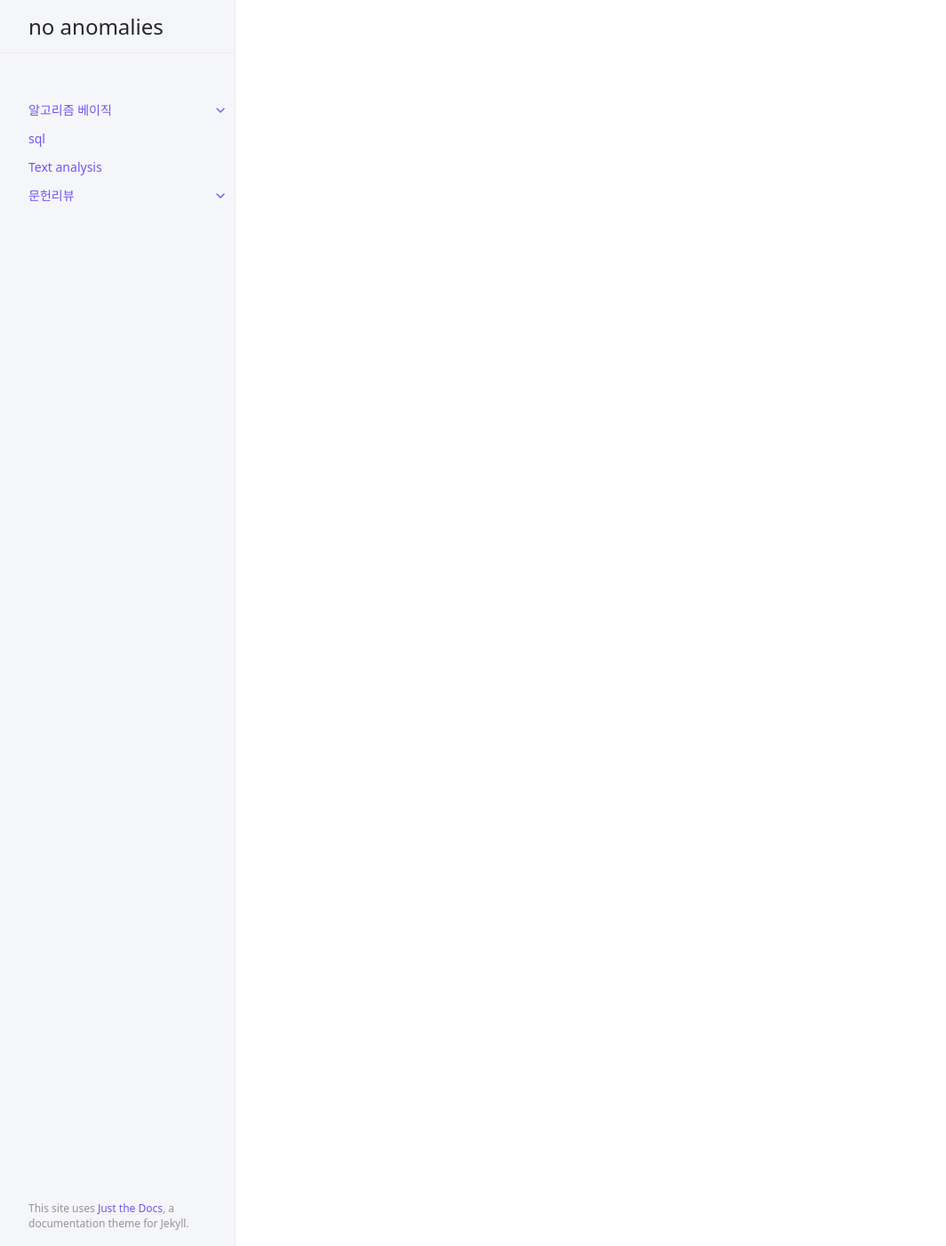
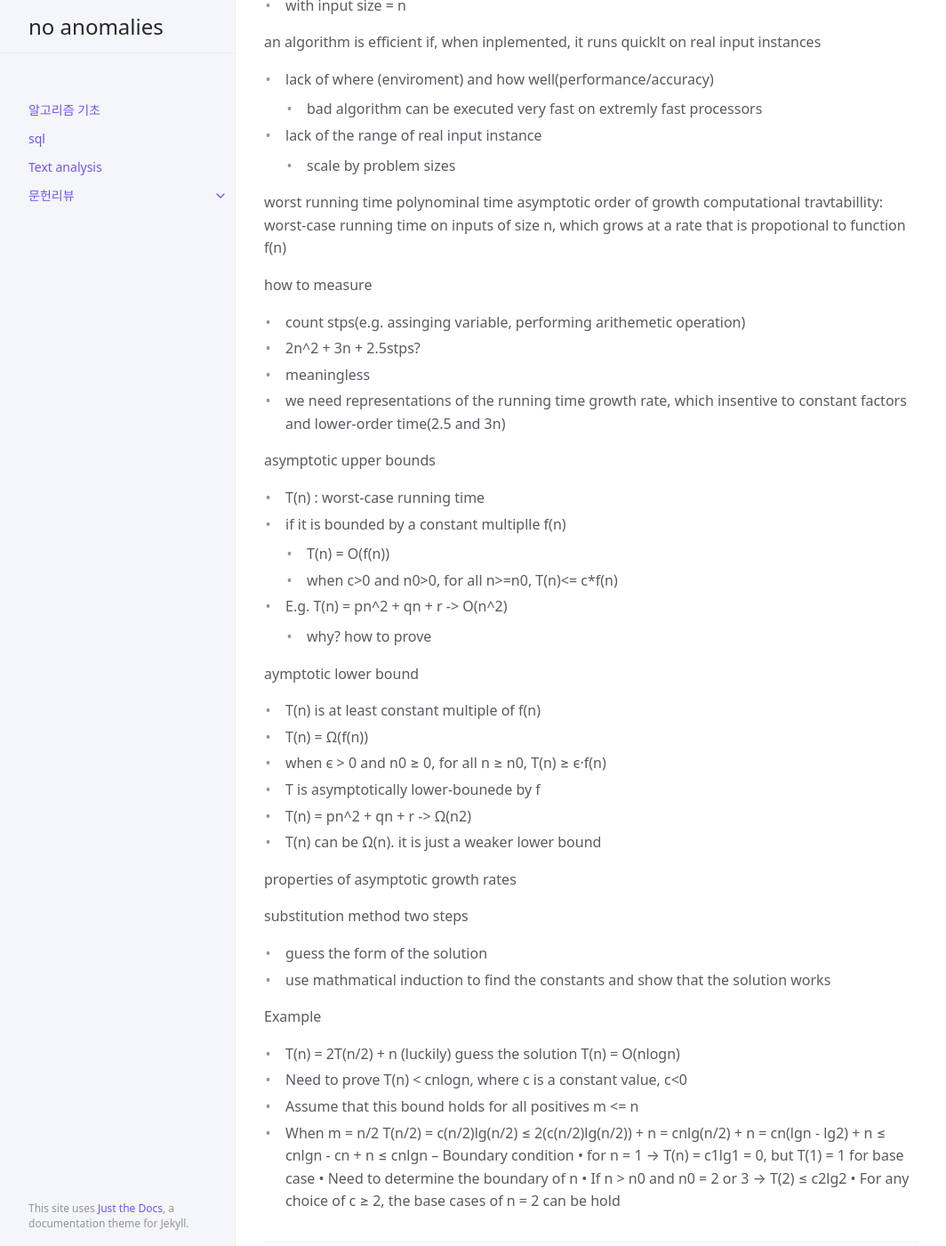
Before and after one commit to noanomal/noanomal.github.io, a Jekyll site: the page built from docs/algorithm_basic/index.md, in a window 1280 px wide and 1400 px high, scrolled down 1788 px. Shown: the whole window at 89% size, without its empty margins (107-1171 px from the left). Built offline with Jekyll 4.4.1, drawn with Linux system fonts in a browser that asks for light colours; cached includes are drawn as plain includes; some of the changed text lies outside the part shown.

````diff
--- a/_includes/head_custom.html
+++ b/_includes/head_custom.html
@@ -0,0 +1,13 @@
+<!-- _includes/head_custom.html -->
+<script>
+    window.MathJax = {
+      tex: {
+        inlineMath: [['$', '$'], ['\\(', '\\)']],
+        displayMath: [['$$', '$$'], ['\\[', '\\]']]
+      },
+      svg: {
+        fontCache: 'global'
+      }
+    };
+  </script>
+  <script src="https://cdn.jsdelivr.net/npm/mathjax@3/es5/tex-mml-chtml.js"></script>
--- a/_includes/header_custom.html
+++ /dev/null
@@ -1,13 +0,0 @@
-<!-- _includes/head_custom.html -->
-<script>
-    window.MathJax = {
-      tex: {
-        inlineMath: [['$', '$'], ['\\(', '\\)']],
-        displayMath: [['$$', '$$'], ['\\[', '\\]']]
-      },
-      svg: {
-        fontCache: 'global'
-      }
-    };
-  </script>
-  <script src="https://cdn.jsdelivr.net/npm/mathjax@3/es5/tex-mml-chtml.js"></script>
--- a/docs/algorithm_basic/index.md
+++ b/docs/algorithm_basic/index.md
@@ -1,7 +1,121 @@
 ---
-title: 알고리즘 베이직
+title: 알고리즘 기초
 nav_order: 1
 ---
 
-stable matching(stable marriage) problem
-self enforcement agreement
+
+## computational tractability(계산 취급용이성, 계산 추적성)
+
+### 학습목표
+알고리즘이 단순히 이론적으로 올바른지를 넘어서, 실제 문제 해결에 사용할 수 있을 만큼 효율적인지(tractability)를 판단할 수 있는 실용적인 관점을 기르것 입니다.
+
+현재 사용 가능한 컴퓨터 성능으로 알고리즘을 실제로 실행할 수 있고 실용적으로 활용할 수 있는지를 판단하려면, 입력 크기가 커질 때 계산 시간과 메모리 사용량이 어떻게 변하는지를 분석해야 합니다. 이러한 관계를 분석하는 것이 **computational tractability(계산 취급용이성)** 의 핵심입니다.
+
+
+### Running time
+알고리즘의 효율성을 평가할 때 가장 중요한 요소 중 하나는 **실행 시간(running time)** 입니다. 특히, 입력 크기가 커질수록 알고리즘이 얼마나 느려지는지를 예측하는 것이 중요합니다. 이때 사용하는 개념이 바로 **running time** 입니다.
+
+Running time bound는 알고리즘이 문제를 해결하는 데 걸리는 시간의 상한을 수학적으로 표현한 것입니다. 보통 **입력 크기(n)** 에 따라 알고리즘이 얼마나 빠르게(또는 느리게) 작동하는지를 분석할 때 사용합니다. Running timed은 주로 `Best case`, `Average case`,`Worst case`를 측정하여 효율성을 평가하고, 실 사용에서는 `Worst case`를 참고 합니다.
+
+```
+알고리즘을 설계할 때 가장 중요한 건 효율성입니다. 그냥 문제를 푸는 게 아니라, 어떻게 하면 더 빠르고 자원을 덜 쓰면서 풀 수 있을까? 이걸 고민하는 거죠.
+
+그리고 꼭 새로운 알고리즘을 만들어야만 하는 건 아닙니다. 오히려 우리가 수업에서 다루는 건 전형적인 문제들이에요. 이런 문제들을 통해 기본적인 아이디어와 설계 패턴을 익히는 게 목적입니다.
+
+실제로 많은 문제들이 경우의 수가 엄청나게 많고, 그만큼 탐색해야 할 공간도 큽니다. 그래서 단순히 모든 경우를 다 시도하는 게 아니라, 어떻게 효율적으로 찾아갈지가 중요합니다.
+```
+
+## efficiency
+### 설명
+알고리즘이 효율적이라는 것은, 실제로 구현했을 때 실제 입력값에 대해 빠르게 실행되는 경우를 말합니다.
+
+단, 빠르게 실행되는 것을 입증할때 주로 간과하는 부분이 있으며, 이는 실행되는 환경과 입력값의 범위 입니다.
+
+보통 효율성은 속도(시간) 와 공간 사용량(메모리) 을 중심으로 이야기합니다.
+### 효율성 평가조건
+#### platform-independent
+효율성 평가는 특정 컴퓨터나 운영체제에 의존하지 않아야 합니다. 하드웨어 성능 차이와 무관하게 알고리즘의 일반적인 성능을 따져야 합니다.
+
+#### instance-independent
+알고리즘의 효율성은 특정한 입력 케이스에만 좋은지, 아니면 모든 입력에 대해 좋은지가 중요합니다. 그래서 보통 최악의 경우, 평균적인 경우, 최선의 경우를 나눠서 분석합니다.
+
+#### predictive with respect to increasing input sizes
+입력 데이터의 크기가 커질수록 떄 동작 시간과 자원 사용량을 계산 할 수 있게 안내할 수 있어야 합니다.
+
+### 효율성 평가 예시
+#### Insertion Sort 효율성 계산하기
+Insertion Sort를 파이썬을 통해 구현한 코드는 아래와 같습니다.
+```python
+def insertion_sort(arr):
+    for i in range(1, len(arr)):
+        key = arr[i]
+        j = i-1
+        # key보다 큰 원소들은 한 칸씩 뒤로 밀기
+        while j >= 0  and arr[j] > key:
+            arr[j+1] = arr[j]
+            j-=1
+        arr[j+1] = key
+    return arr
+```
+
+
+example
+  - insertion sort
+  - with input size = n
+
+an algorithm is efficient if, when inplemented, it runs quicklt on real input instances
+- lack of where (enviroment) and how well(performance/accuracy)
+  - bad algorithm can be executed very fast on extremly fast processors
+- lack of the range of real input instance
+  - scale by problem sizes
+
+worst running time
+polynominal time
+asymptotic order of growth
+computational travtabillity: worst-case running time on inputs of size n, which grows at a rate that is propotional to function f(n)
+
+how to measure
+- count stps(e.g. assinging variable, performing arithemetic operation)
+- 2n^2 + 3n + 2.5stps?
+- meaningless
+- we need representations of the running time growth rate, which insentive to constant factors and lower-order time(2.5 and 3n)
+
+asymptotic upper bounds
+- T(n) : worst-case running time
+- if it is bounded by a constant multiplle f(n)
+  - T(n) = O(f(n))
+  - when c>0 and n0>0, for all n>=n0, T(n)<= c*f(n)
+- E.g. T(n) = pn^2 + qn + r -> O(n^2)
+  - why? how to prove
+
+aymptotic lower bound
+- T(n) is at least constant multiple of f(n)
+- T(n) =  Ω(f(n))
+- when  ϵ > 0 and n0 ≥ 0, for all n ≥ n0, T(n) ≥ ϵ·f(n)
+- T is asymptotically lower-bounede by f
+- T(n) = pn^2 + qn + r -> Ω(n2)
+- T(n) can be Ω(n). it is just a weaker lower bound
+
+
+properties of asymptotic growth rates
+
+substitution method
+two steps
+- guess the form of the solution
+- use mathmatical induction to find the constants and show that the solution works
+
+Example
+- T(n) = 2T(n/2) + n
+ (luckily) guess the solution T(n) = O(nlogn)
+- Need to prove T(n) < cnlogn, where c is a constant value, c<0
+- Assume that this bound holds for all positives m <= n
+- When m = n/2
+T(n/2) = c(n/2)lg(n/2) ≤ 2(c(n/2)lg(n/2)) + n
+= cnlg(n/2) + n
+= cn(lgn - lg2) + n ≤ cnlgn - cn + n
+≤ cnlgn
+– Boundary condition
+• for n = 1 → T(n) = c1lg1 = 0, but T(1) = 1 for base case
+• Need to determine the boundary of n
+• If n > n0 and n0 = 2 or 3 → T(2) ≤ c2lg2
+• For any choice of c ≥ 2, the base cases of n = 2 can be hold
````
Also changed, not shown: docs/algorithm_basic/greece_letter.md (+3 -3 lines).
